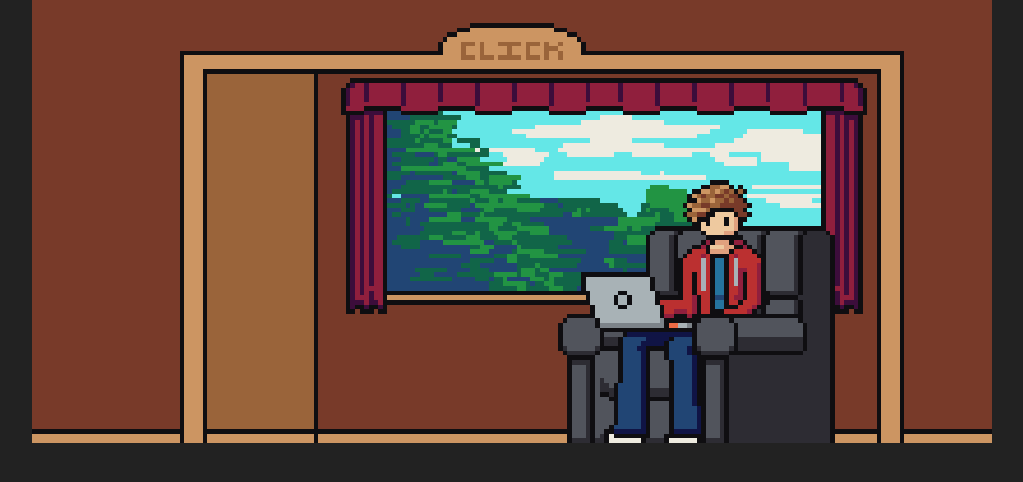
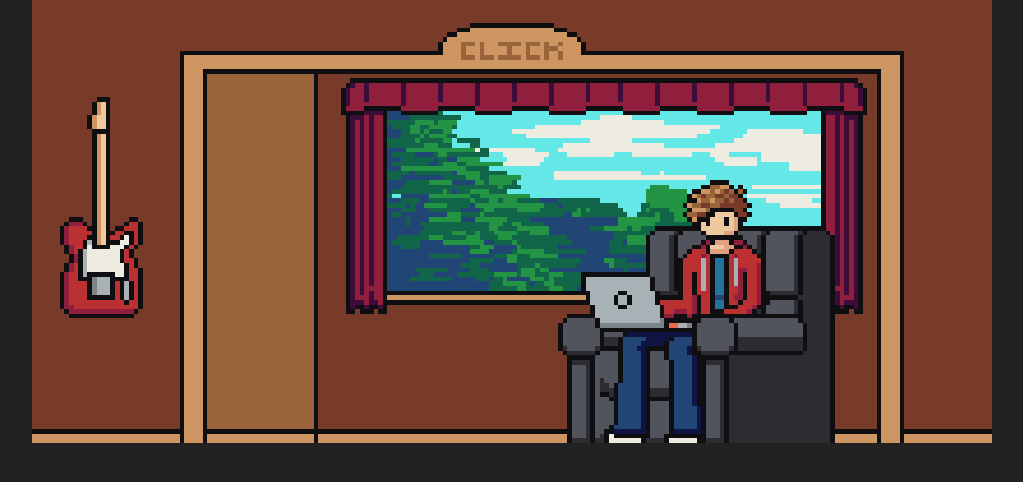
Before and after one commit to AssassinSquid2021/web-elements, a plain HTML site: page index.html in a window 1280 px wide. Shown: the whole page, without its empty margins (128-1151 px from the left). Drawn offline with Linux system fonts and the light colour scheme.

Commit message:
added guitar image to home

```diff
--- a/index.html
+++ b/index.html
@@ -28,6 +28,7 @@
 	<div><img src="https://assassinsquid2021.github.io/web-elements/recliner.png"></div>
 	<div><img src="https://assassinsquid2021.github.io/web-elements/me_sitting.png"></div>
  	<div><img src="https://assassinsquid2021.github.io/web-elements/recliner_foreground.png"></div>
+ 	<div><img src="https://assassinsquid2021.github.io/web-elements/home/guitar.png"></div>
 </div>
 
     </div>
```
Also changed, not shown: home/guitar.png (added).
